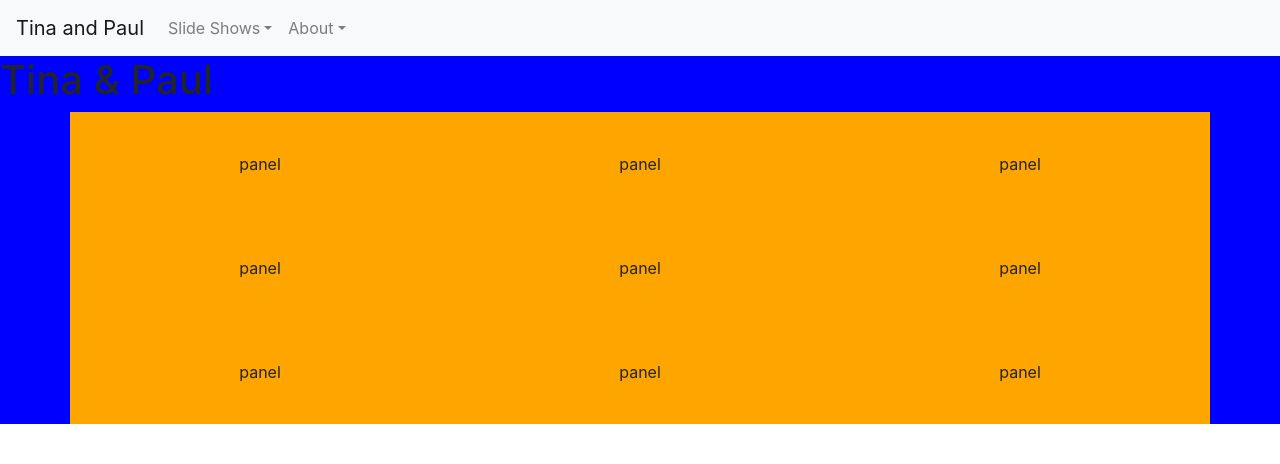
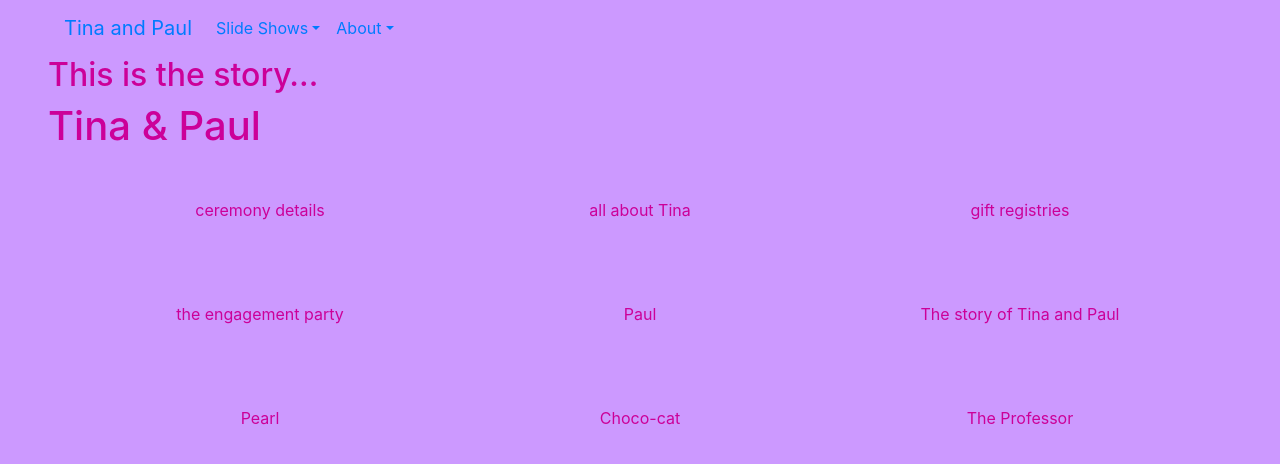
Before and after one commit to pkpjpm/tina-and-paul-solid, a React (Create React App) app: page /about/ceremony in a window 1280 px wide. Shown: the top 464 px of the page. Built offline with nearby package versions, Linux system fonts and the light colour scheme.

Commit message:
restored theme color

```diff
--- a/public/index.html
+++ b/public/index.html
@@ -4,14 +4,14 @@
     <meta charset="utf-8" />
     <link rel="icon" href="%PUBLIC_URL%/favicon.ico" />
     <meta name="viewport" content="width=device-width, initial-scale=1" />
-    <meta name="theme-color" content="#000000" />
+    <meta name="theme-color" content="#c9f" />
     <meta
       name="description"
       content="A commemorative site for the wedding of Tina and Paul Keister"
     />
     <title>Tina &amp; Paul</title>
   </head>
-  <body>
+  <body style="color: #c09; background: #c9f;">
     <noscript>You need to enable JavaScript to run this app.</noscript>
     <div id="root"></div>
   </body>
--- a/src/App.js
+++ b/src/App.js
@@ -7,8 +7,8 @@ import PathHelper from './pathHelper';
 
 function App() {
   return (
-    <div id="app-root">
-      <nav className="navbar navbar-expand-lg navbar-light bg-light">
+    <div id="app-root" className="ml-xl-5 mr-xl-5 ml-lg-3 mr-lg-3">
+      <nav className="navbar navbar-expand-lg">
         <a className="navbar-brand" href={PathHelper("")}>Tina and Paul</a>
         <button className="navbar-toggler" type="button" data-toggle="collapse" data-target="#navbarSupportedContent" aria-controls="navbarSupportedContent" aria-expanded="false" aria-label="Toggle navigation">
           <span className="navbar-toggler-icon"></span>
--- a/src/BradyBunch.js
+++ b/src/BradyBunch.js
@@ -1,30 +1,31 @@
 import React from 'react';
 
 function BradyBunch () {
-    let panel = function () {
+    let panel = function (description) {
         return (
-            <div style={{textAlign: "center", margin: 40}}>panel</div>
+            <div style={{textAlign: "center", margin: 40}}>{description}</div>
         );
     }
 
     return (
-        <div style={{backgroundColor: "blue"}}>
+        <div>
+            <h2>This is the story&hellip;</h2>
             <h1>Tina &amp; Paul</h1>
-            <div className="container-md" style={{backgroundColor: "orange"}}>
+            <div className="container-md">
                 <div className="row">
-                    <div className="col-4">{panel()}</div>
-                    <div className="col-4">{panel()}</div>
-                    <div className="col-4">{panel()}</div>
+                    <div className="col-4">{panel('ceremony details')}</div>
+                    <div className="col-4">{panel('all about Tina')}</div>
+                    <div className="col-4">{panel('gift registries')}</div>
                 </div>
                     <div className="row">
-                    <div className="col-4">{panel()}</div>
-                    <div className="col-4">{panel()}</div>
-                    <div className="col-4">{panel()}</div>
+                    <div className="col-4">{panel('the engagement party')}</div>
+                    <div className="col-4">{panel('Paul')}</div>
+                    <div className="col-4">{panel('The story of Tina and Paul')}</div>
                 </div>
                     <div className="row">
-                    <div className="col-4">{panel()}</div>
-                    <div className="col-4">{panel()}</div>
-                    <div className="col-4">{panel()}</div>
+                    <div className="col-4">{panel('Pearl')}</div>
+                    <div className="col-4">{panel('Choco-cat')}</div>
+                    <div className="col-4">{panel('The Professor')}</div>
                 </div>
             </div>
         </div>
```
